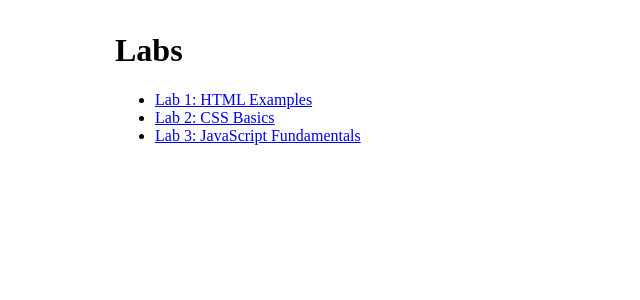
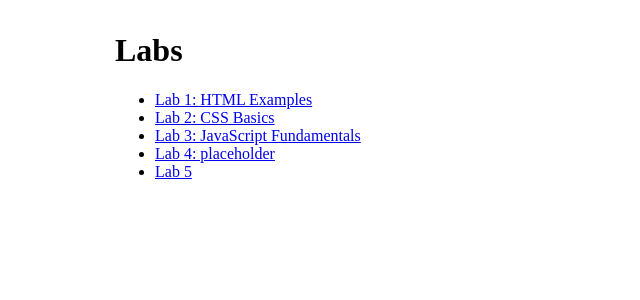
Before and after one commit to Jackerrigan/webdev-client, a Next.js app: page /labs in a window 1280 px wide. Shown: the top 300 px of the page, without its empty margins (0-640 px from the left). Built offline with nearby package versions, Linux system fonts and the light colour scheme.

Commit message:
Navigation self/ai

```diff
--- a/app/labs/lab2/page.tsx
+++ b/app/labs/lab2/page.tsx
@@ -1,7 +1,7 @@
 export default function Lab2() {
   return (
     <div>
-      <p>hello</p>
+      <p>Lab 2</p>
     </div>
   );
 }
--- a/app/labs/lab3/page.tsx
+++ b/app/labs/lab4/page.tsx
@@ -1,7 +1,7 @@
 export default function Lab2() {
   return (
     <div>
-      <p>hello</p>
+      <p>Lab 4</p>
     </div>
   );
 }
--- /dev/null
+++ b/app/labs/lab5/page.tsx
@@ -0,0 +1,3 @@
+export default function Lab5() {
+  return <h2>Lab 5</h2>;
+}
--- a/app/labs/page.tsx
+++ b/app/labs/page.tsx
@@ -14,6 +14,12 @@ export default function Labs() {
         <li>
           <Link href="/labs/lab3">Lab 3: JavaScript Fundamentals</Link>
         </li>
+        <li>
+          <Link href="/labs/lab4">Lab 4: placeholder</Link>
+        </li>
+        <li>
+          <Link href="/labs/lab5">Lab 5</Link>
+        </li>
       </ul>
     </div>
   );
```
